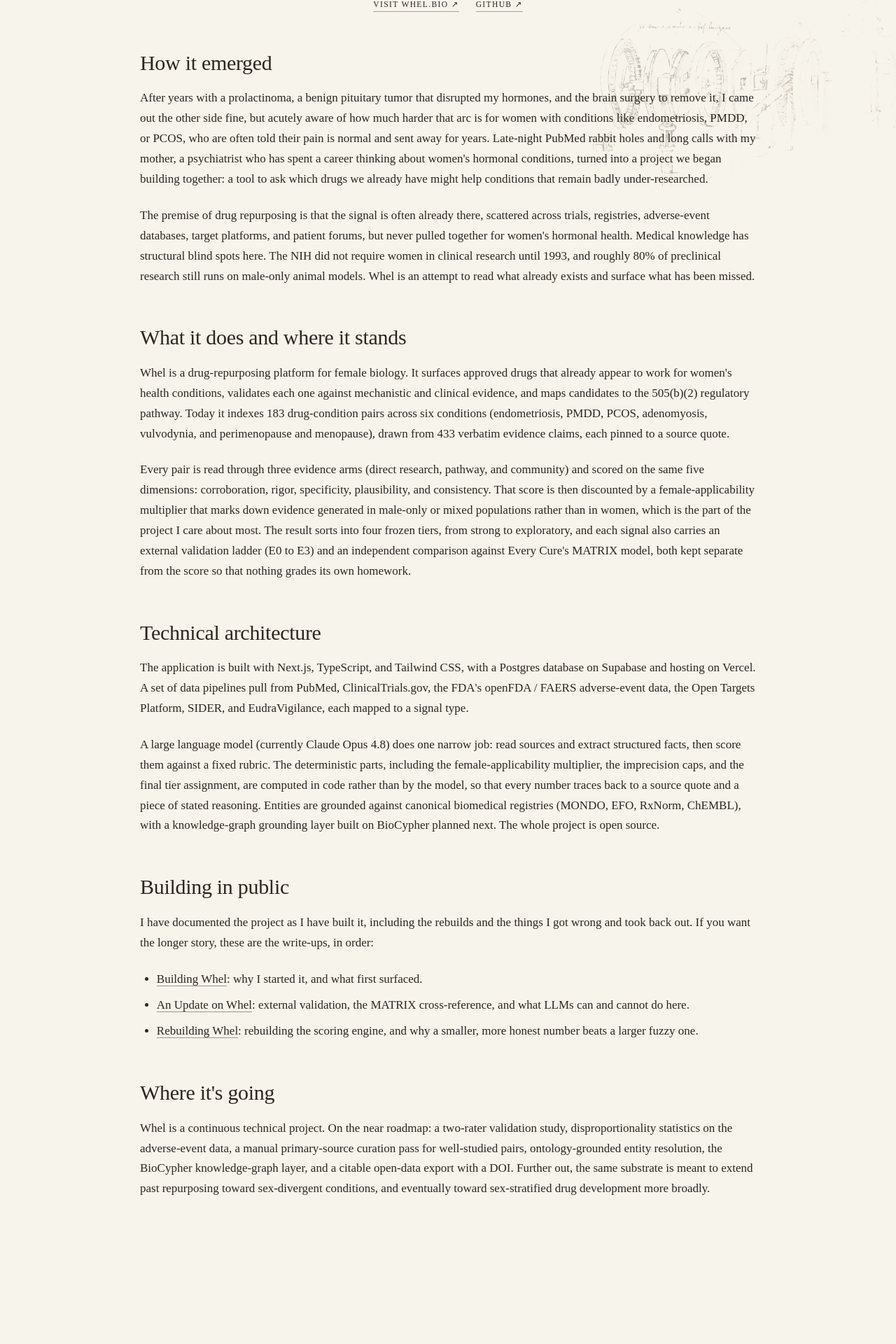
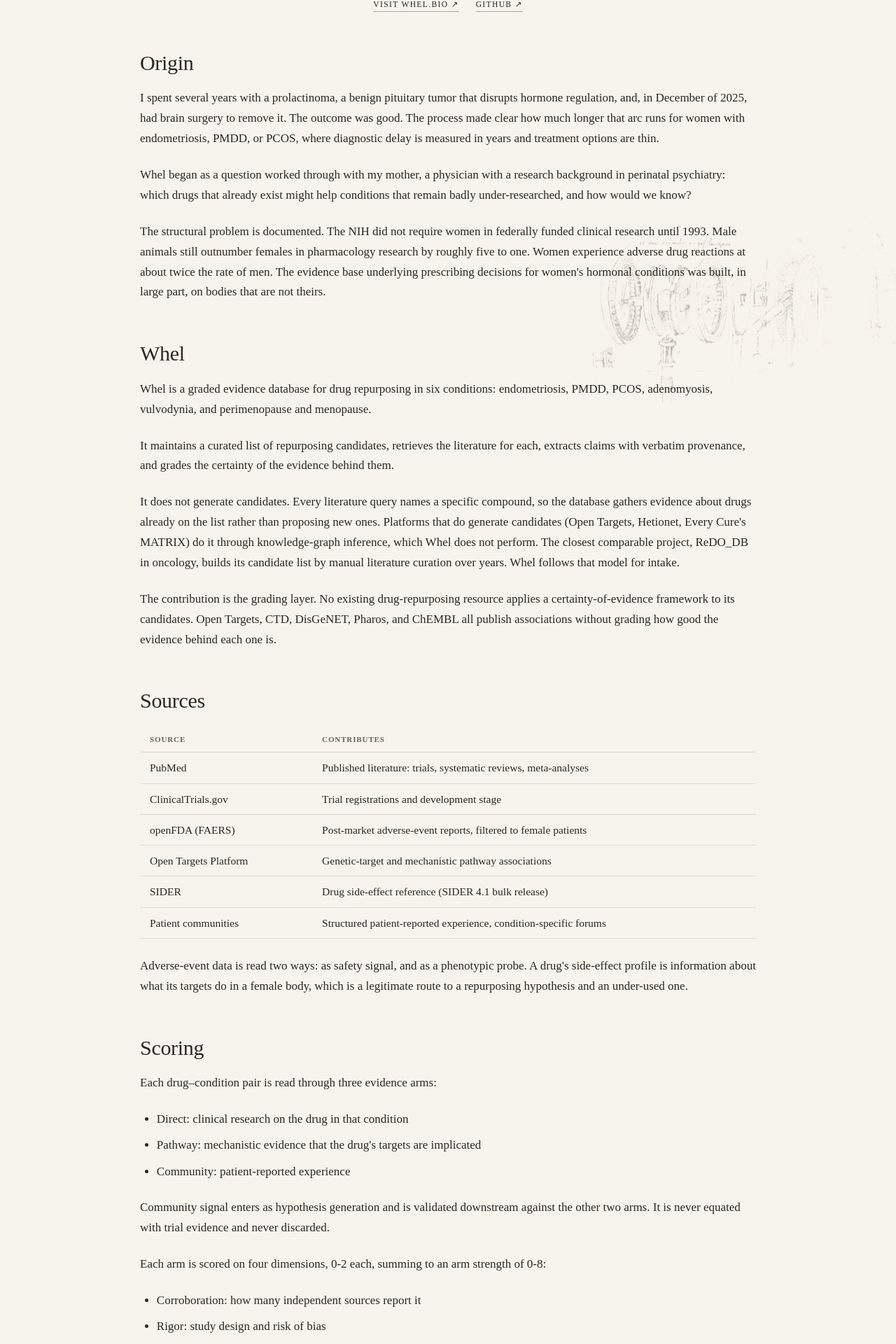
Before and after one commit to veronicas-world/aboutme, a Next.js app: page /projects/whel in a window 1280 px wide. Shown: the part 276-2196 px from the top of the page at 70% size. Before the commit the page ends 2042 px from the top, so only its background shows below. Built offline with nearby package versions, Linux system fonts and the light colour scheme.

Commit message:
Whel: replace project page content; add table styling

```diff
--- a/content/whel.md
+++ b/content/whel.md
@@ -1,29 +1,114 @@
-## How it emerged
+## Origin
 
-After years with a prolactinoma, a benign pituitary tumor that disrupted my hormones, and the brain surgery to remove it, I came out the other side fine, but acutely aware of how much harder that arc is for women with conditions like endometriosis, PMDD, or PCOS, who are often told their pain is normal and sent away for years. Late-night PubMed rabbit holes and long calls with my mother, a psychiatrist who has spent a career thinking about women's hormonal conditions, turned into a project we began building together: a tool to ask which drugs we already have might help conditions that remain badly under-researched.
+I spent several years with a prolactinoma, a benign pituitary tumor that disrupts hormone regulation, and, in December of 2025, had brain surgery to remove it. The outcome was good. The process made clear how much longer that arc runs for women with endometriosis, PMDD, or PCOS, where diagnostic delay is measured in years and treatment options are thin.
 
-The premise of drug repurposing is that the signal is often already there, scattered across trials, registries, adverse-event databases, target platforms, and patient forums, but never pulled together for women's hormonal health. Medical knowledge has structural blind spots here. The NIH did not require women in clinical research until 1993, and roughly 80% of preclinical research still runs on male-only animal models. Whel is an attempt to read what already exists and surface what has been missed.
+Whel began as a question worked through with my mother, a physician with a research background in perinatal psychiatry: which drugs that already exist might help conditions that remain badly under-researched, and how would we know?
 
-## What it does and where it stands
+The structural problem is documented. The NIH did not require women in federally funded clinical research until 1993. Male animals still outnumber females in pharmacology research by roughly five to one. Women experience adverse drug reactions at about twice the rate of men. The evidence base underlying prescribing decisions for women's hormonal conditions was built, in large part, on bodies that are not theirs.
 
-Whel is a drug-repurposing platform for female biology. It surfaces approved drugs that already appear to work for women's health conditions, validates each one against mechanistic and clinical evidence, and maps candidates to the 505(b)(2) regulatory pathway. Today it indexes 183 drug-condition pairs across six conditions (endometriosis, PMDD, PCOS, adenomyosis, vulvodynia, and perimenopause and menopause), drawn from 433 verbatim evidence claims, each pinned to a source quote.
+## Whel
 
-Every pair is read through three evidence arms (direct research, pathway, and community) and scored on the same five dimensions: corroboration, rigor, specificity, plausibility, and consistency. That score is then discounted by a female-applicability multiplier that marks down evidence generated in male-only or mixed populations rather than in women, which is the part of the project I care about most. The result sorts into four frozen tiers, from strong to exploratory, and each signal also carries an external validation ladder (E0 to E3) and an independent comparison against Every Cure's MATRIX model, both kept separate from the score so that nothing grades its own homework.
+Whel is a graded evidence database for drug repurposing in six conditions: endometriosis, PMDD, PCOS, adenomyosis, vulvodynia, and perimenopause and menopause.
 
-## Technical architecture
+It maintains a curated list of repurposing candidates, retrieves the literature for each, extracts claims with verbatim provenance, and grades the certainty of the evidence behind them.
 
-The application is built with Next.js, TypeScript, and Tailwind CSS, with a Postgres database on Supabase and hosting on Vercel. A set of data pipelines pull from PubMed, ClinicalTrials.gov, the FDA's openFDA / FAERS adverse-event data, the Open Targets Platform, SIDER, and EudraVigilance, each mapped to a signal type.
+It does not generate candidates. Every literature query names a specific compound, so the database gathers evidence about drugs already on the list rather than proposing new ones. Platforms that do generate candidates (Open Targets, Hetionet, Every Cure's MATRIX) do it through knowledge-graph inference, which Whel does not perform. The closest comparable project, ReDO_DB in oncology, builds its candidate list by manual literature curation over years. Whel follows that model for intake.
 
-A large language model (currently Claude Opus 4.8) does one narrow job: read sources and extract structured facts, then score them against a fixed rubric. The deterministic parts, including the female-applicability multiplier, the imprecision caps, and the final tier assignment, are computed in code rather than by the model, so that every number traces back to a source quote and a piece of stated reasoning. Entities are grounded against canonical biomedical registries (MONDO, EFO, RxNorm, ChEMBL), with a knowledge-graph grounding layer built on BioCypher planned next. The whole project is open source.
+The contribution is the grading layer. No existing drug-repurposing resource applies a certainty-of-evidence framework to its candidates. Open Targets, CTD, DisGeNET, Pharos, and ChEMBL all publish associations without grading how good the evidence behind each one is.
 
-## Building in public
+## Sources
 
-I have documented the project as I have built it, including the rebuilds and the things I got wrong and took back out. If you want the longer story, these are the write-ups, in order:
+| Source | Contributes |
+| --- | --- |
+| PubMed | Published literature: trials, systematic reviews, meta-analyses |
+| ClinicalTrials.gov | Trial registrations and development stage |
+| openFDA (FAERS) | Post-market adverse-event reports, filtered to female patients |
+| Open Targets Platform | Genetic-target and mechanistic pathway associations |
+| SIDER | Drug side-effect reference (SIDER 4.1 bulk release) |
+| Patient communities | Structured patient-reported experience, condition-specific forums |
 
-- [Building Whel](https://veronicaagudelo.substack.com/p/my-first-project-womens-health-evidence): why I started it, and what first surfaced.
-- [An Update on Whel](https://veronicaagudelo.substack.com/p/an-update-on-whel): external validation, the MATRIX cross-reference, and what LLMs can and cannot do here.
-- [Rebuilding Whel](https://veronicaagudelo.substack.com/p/rebuilding-whel): rebuilding the scoring engine, and why a smaller, more honest number beats a larger fuzzy one.
+Adverse-event data is read two ways: as safety signal, and as a phenotypic probe. A drug's side-effect profile is information about what its targets do in a female body, which is a legitimate route to a repurposing hypothesis and an under-used one.
 
-## Where it's going
+## Scoring
 
-Whel is a continuous technical project. On the near roadmap: a two-rater validation study, disproportionality statistics on the adverse-event data, a manual primary-source curation pass for well-studied pairs, ontology-grounded entity resolution, the BioCypher knowledge-graph layer, and a citable open-data export with a DOI. Further out, the same substrate is meant to extend past repurposing toward sex-divergent conditions, and eventually toward sex-stratified drug development more broadly.
+Each drug–condition pair is read through three evidence arms:
+
+- Direct: clinical research on the drug in that condition
+- Pathway: mechanistic evidence that the drug's targets are implicated
+- Community: patient-reported experience
+
+Community signal enters as hypothesis generation and is validated downstream against the other two arms. It is never equated with trial evidence and never discarded.
+
+Each arm is scored on four dimensions, 0-2 each, summing to an arm strength of 0-8:
+
+- Corroboration: how many independent sources report it
+- Rigor: study design and risk of bias
+- Specificity: how precisely the claim names intervention, population, and outcome
+- Plausibility: whether a mechanism supports the effect
+
+A consistency penalty of 0, −1, or −2 is then applied where independent sources disagree on direction of effect. It is downgrade-only: a signal drawn from a single source cannot be assessed for consistency and receives no credit for it.
+
+Arm strength determines a confidence tier. A female-applicability multiplier is applied after tier assignment and affects rank and display only. It marks down evidence generated in male-only or mixed populations rather than in women. It does not move a signal between tiers, because a multiplier applied before a threshold makes the threshold mean different things for different signals.
+
+Every claim carries a verbatim quote from its source with character offsets, and every claim is checked by an entailment judge that asks one question: does this quote actually support this claim? Claims that fail are labeled neutral or contradicted and do not surface.
+
+## Moving scoring out of the model
+
+The architecture separates two jobs that are often conflated: reading source text, and judging evidence quality.
+
+Reading is a language task. Extracting a claim from a paper, pinning it to a verbatim quote, and checking whether the quote supports the claim are structured information-extraction problems, and a language model is the right tool for them.
+
+Judging is not. A model asked to score the same evidence twice does not return the same answer, and a grade that changes between runs is not a measurement. The design goal is that the model supplies structured features (study design, sample size, comparator, population, direction of effect, number of independent sources) and that the score is a deterministic function over those features: rules in code, applied identically every time, auditable line by line.
+
+Parts of this are already true. The female-applicability multiplier, the imprecision caps, and tier assignment are computed in code today. The dimension scores are still model-proposed, and moving them onto extracted features is the main open piece of engineering. The end state is a rubric a methodologist can review as a specification rather than as model behavior (the same property GRADE has), where the assessment is rule-governed and two trained assessors following the rules should reach the same answer.
+
+## External references
+
+Independent sources are shown beside Whel's grades.
+
+- Every Cure MATRIX: a treatment-probability score from a graph-ML model trained across the whole disease space, used as a cross-reference on matched pairs. Agreement between two methodologically unrelated approaches is informative; so is disagreement.
+- DailyMed: FDA drug labels, giving the on-label or off-label read for each pair.
+- FDA Orange Book: approved products and therapeutic equivalence, giving generic availability.
+- ClinicalTrials.gov: trial stage for the pair.
+- Clinical guideline curation: strength and certainty drawn from named society guidelines, for the small set of pairs a guideline covers.
+
+## Reporting standards
+
+Retrieval is recorded as PRISMA-S requires: every query string, database, interface, parameter, filter, and result count is written to a dated manifest at the time the search runs. Each pipeline run also emits a PRISMA-style flow record showing records identified, screened, excluded with reasons, and included.
+
+A validation study of the entailment judge is pre-registered against STARD and GRRAS reporting standards. Its primary endpoint is the false omission rate: of the claims the database publishes as supported, what fraction a qualified human reader would say are not.
+
+## Tech stack
+
+| Layer | Stack |
+| --- | --- |
+| Front end | Next.js (App Router), React, TypeScript, Tailwind CSS |
+| Database | Postgres on Supabase |
+| Hosting | Vercel |
+| Pipeline | Python; local SQLite working store, exported to Postgres as versioned migrations |
+| Programmatic access | MCP server exposing the corpus |
+| Reporting | PRISMA-S retrieval manifest and PRISMA flow record emitted per run |
+
+Three stages use a language model, each a different one, chosen for the job:
+
+| Stage | Model | Task |
+| --- | --- | --- |
+| Extraction | claude-sonnet-4-6 | Read source text, emit structured claims with a verbatim quote and character offsets |
+| Entailment | claude-sonnet-5 | Judge whether a stored quote supports the claim attached to it |
+| Scoring | claude-opus-4-8 | Propose dimension scores against the fixed rubric |
+
+Everything deterministic runs in code. The project is open source.
+
+## Limits
+
+Whel does not provide clinical advice. A graded signal is a description of the evidence, not a recommendation, and the absence of a high grade reflects the state of the literature rather than a judgment about a drug.
+
+The database grades evidence for a curated candidate list. It does not discover candidates, and it inherits the coverage gaps of the sources it reads, all of which were built from the same under-studied literature.
+
+## Writing
+
+- [Building Whel](/writings/building-whel)
+- [An Update on Whel](/writings/an-update-on-whel)
+- [Rebuilding Whel](/writings/rebuilding-whel)
+
+Signals are currently being regraded and are not published. The scoring methodology is under review by a physician.
--- a/src/app/globals.css
+++ b/src/app/globals.css
@@ -559,6 +559,32 @@ a { color: inherit; text-decoration: none; }
   margin: 2em auto; border-radius: 3px;
 }
 .article hr { border: 0; border-top: 1px solid var(--line); margin: 2.4em 0; }
+.article table {
+  width: 100%;
+  border-collapse: collapse;
+  margin: 0 0 1.6em;
+  font-size: 15.5px;
+  line-height: 1.5;
+}
+.article th, .article td {
+  text-align: left;
+  vertical-align: top;
+  padding: 10px 14px;
+  border-bottom: 1px solid var(--line-soft);
+}
+.article th {
+  font-family: var(--font-mono), ui-monospace, monospace;
+  font-size: 11px;
+  letter-spacing: 0.08em;
+  text-transform: uppercase;
+  color: var(--sepia);
+  border-bottom: 1px solid var(--line);
+}
+.article td { color: var(--ink-2); }
+@media (max-width: 640px) {
+  .article table { font-size: 14px; }
+  .article th, .article td { padding: 8px 10px; }
+}
 
 /* ---- mountain photo row (About page) ---- */
 .mtn-row { display: flex; align-items: flex-start; gap: 10px; margin: 24px 0 8px; width: 100%; }
```
